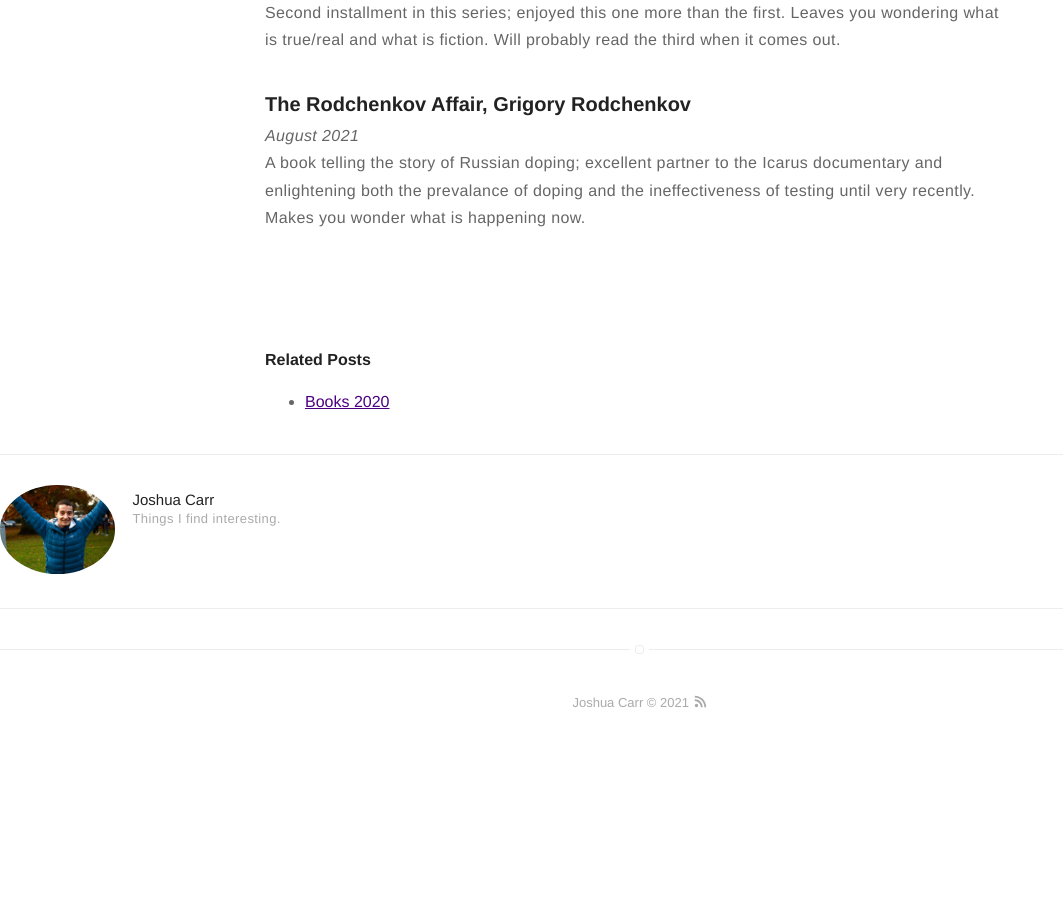
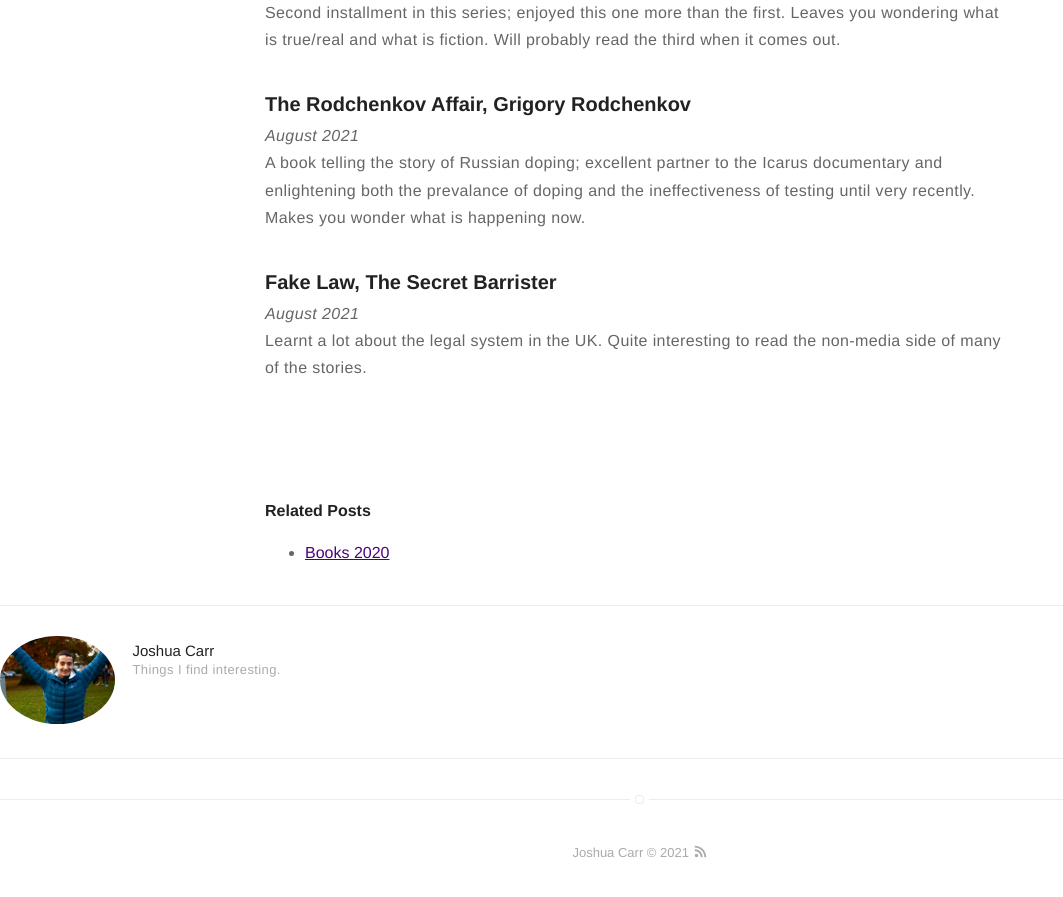
Before and after one commit to jc782/jc782.github.io, a Jekyll site: the page built from _posts/2020-12-30-Books-2021.markdown, in a window 1280 px wide and 900 px high, scrolled down 3235 px. Shown: the top 897 px of the window, without its empty margins (0-1063 px from the left). Built offline with Jekyll 4.4.1, drawn with Linux system fonts in a browser that asks for light colours; before the commit the page ends 3985 px from its top, so only the background shows below that.

Commit message:
+Fake law book

```diff
--- a/_posts/2020-12-30-Books-2021.markdown
+++ b/_posts/2020-12-30-Books-2021.markdown
@@ -92,3 +92,7 @@ Second installment in this series; enjoyed this one more than the first. Leaves
 ### The Rodchenkov Affair, Grigory Rodchenkov
 *August 2021*
 A book telling the story of Russian doping; excellent partner to the Icarus documentary and enlightening both the prevalance of doping and the ineffectiveness of testing until very recently. Makes you wonder what is happening now.
+
+### Fake Law, The Secret Barrister
+*August 2021*
+Learnt a lot about the legal system in the UK. Quite interesting to read the non-media side of many of the stories.
```
